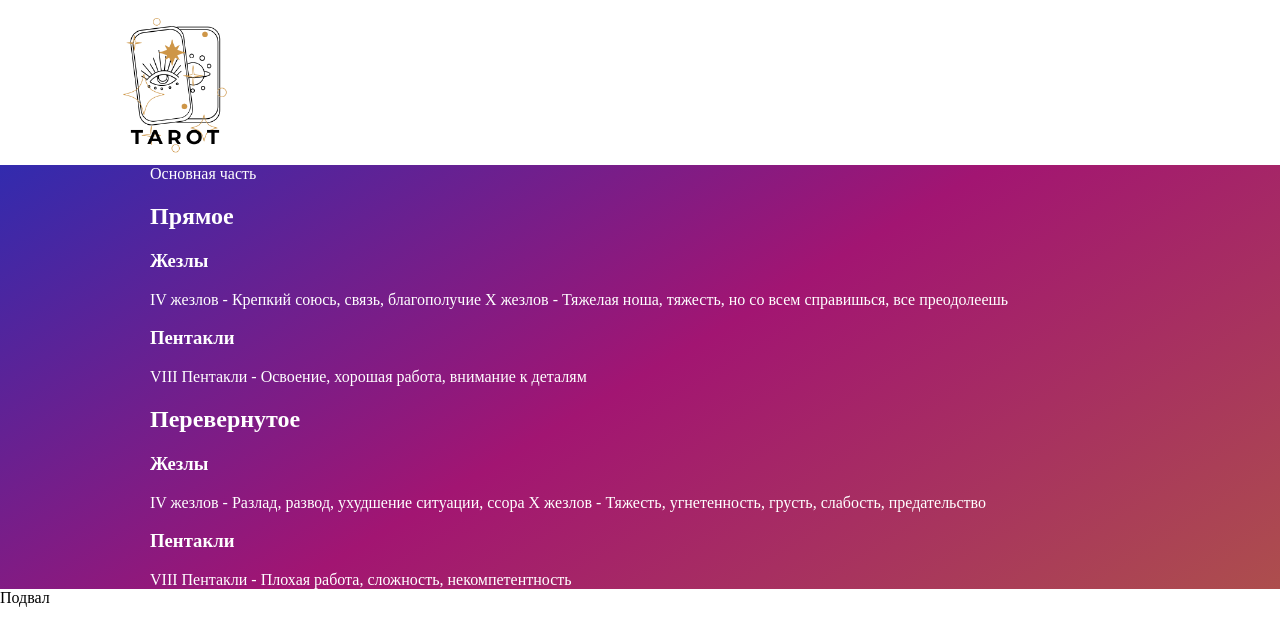
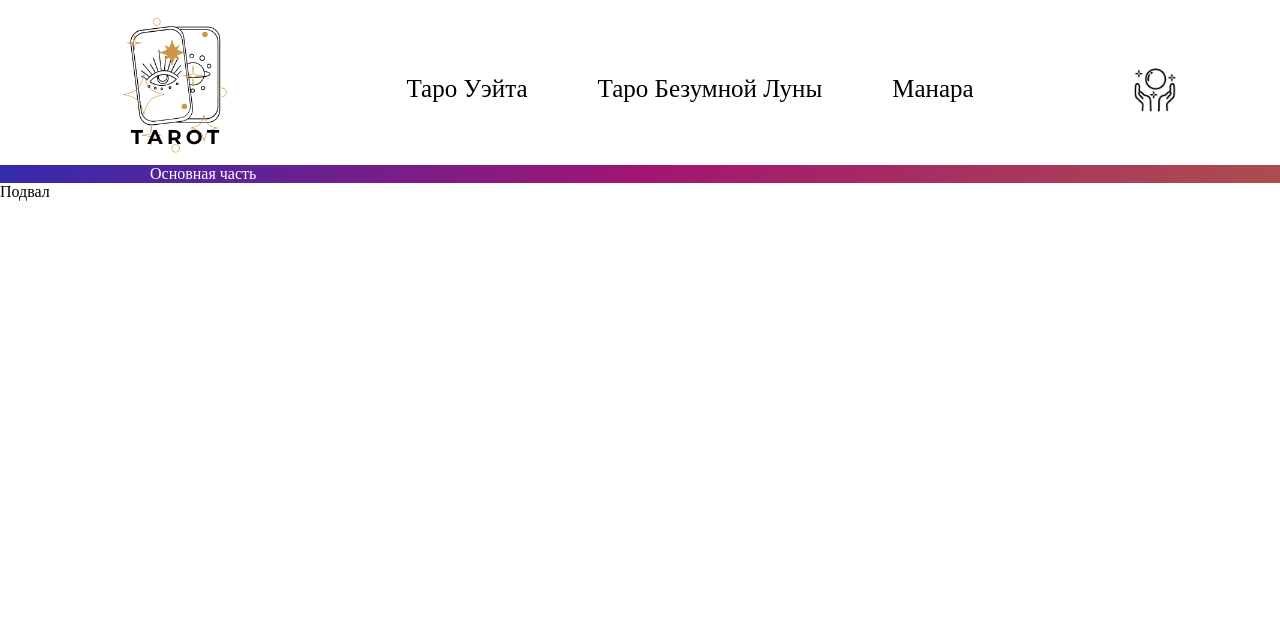
Before and after one commit to GavrilovaMilena/js-project-1, a plain HTML site: page index.html in a window 1280 px wide. Drawn offline with nearby package versions, Linux system fonts and the light colour scheme.

Commit message:
Menu added

```diff
--- a/index.html
+++ b/index.html
@@ -3,7 +3,7 @@
 
 <head>
     <meta charset="UTF-8">
-    <title>Название страницы</title>
+    <title>Tarot</title>
     <meta name="description" content="Описание страницы" />
     <link rel="stylesheet" href="index.css" />
     <link rel="icon" href="/img/favicon.png">
@@ -12,24 +12,17 @@
 
 <body>
     <header>
-        <img class="logo" src="images/logo.png"/>
-        <p class="header_title"></p>
+        <img class="logo" src="images/logo.png" />
+        <div class="menu">
+            <p class="menu_title">Таро Уэйта</p>
+            <p class="menu_title">Таро Безумной Луны</p>
+            <p class="menu_title">Манара</p>
+        </div>
+        <img class="profile" src="images/profile.png"/>
     </header>
     <main>
         <section>
             Основная часть
-            <h2>Прямое</h2>
-            <h3>Жезлы</h3>
-            IV жезлов - Крепкий союсь, связь, благополучие
-            Х жезлов - Тяжелая ноша, тяжесть, но со всем справишься, все преодолеешь
-            <h3>Пентакли</h3>
-            VIII Пентакли - Освоение, хорошая работа, внимание к деталям
-            <h2>Перевернутое</h2>
-            <h3>Жезлы</h3>
-            IV жезлов - Разлад, развод, ухудшение ситуации, ссора
-            Х жезлов - Тяжесть, угнетенность, грусть, слабость, предательство
-            <h3>Пентакли</h3>
-            VIII Пентакли - Плохая работа, сложность, некомпетентность
         </section>
     </main>
     <footer>
--- a/index.scss
+++ b/index.scss
@@ -10,11 +10,34 @@ body {
     margin: 0;
     display: flex;
     margin: 15px 100px 0 100px;
+    color: #000;
+    justify-content: space-between;
+    align-items: center;
     .logo {
       width: 150px;
+      cursor: pointer;
     }
-    .header_title {
-      font-size: 56px;
+    .menu {
+      display: flex;
+      flex-direction: row;
+      display: flex;
+      .menu_title {
+        font-size: 25px;
+        margin-right: 70px;
+        height: 30px;
+        cursor: pointer;
+      }
+      .menu_title:last-child {
+        margin-right: 0;
+      }
+      .menu_title:hover {
+        border-bottom: 1px solid rgb(185, 13, 219);
+      }
+    }
+    .profile {
+      width: 50px;
+      height: 50px;
+      cursor: pointer;
     }
   }
 
```
Also changed, not shown: images/profile.png (added), index.css, 1 other file.
